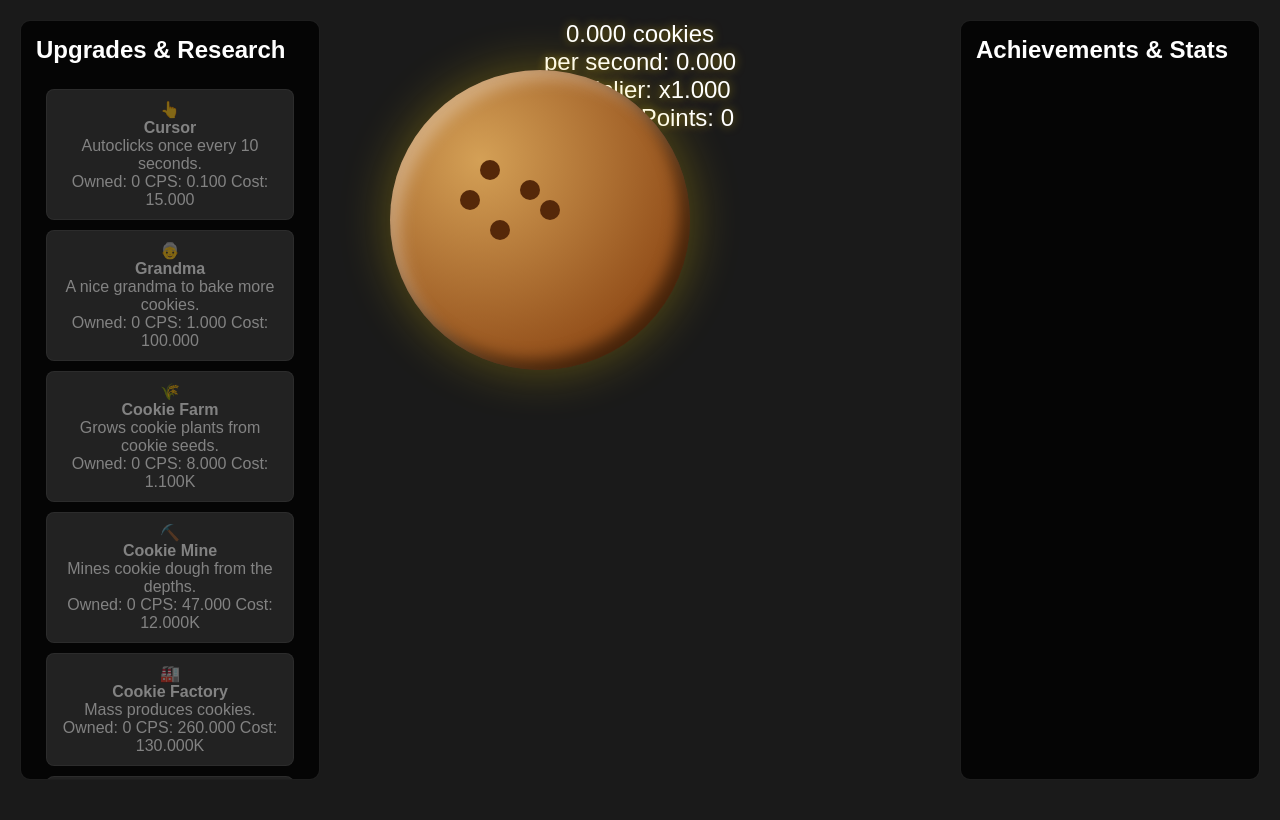
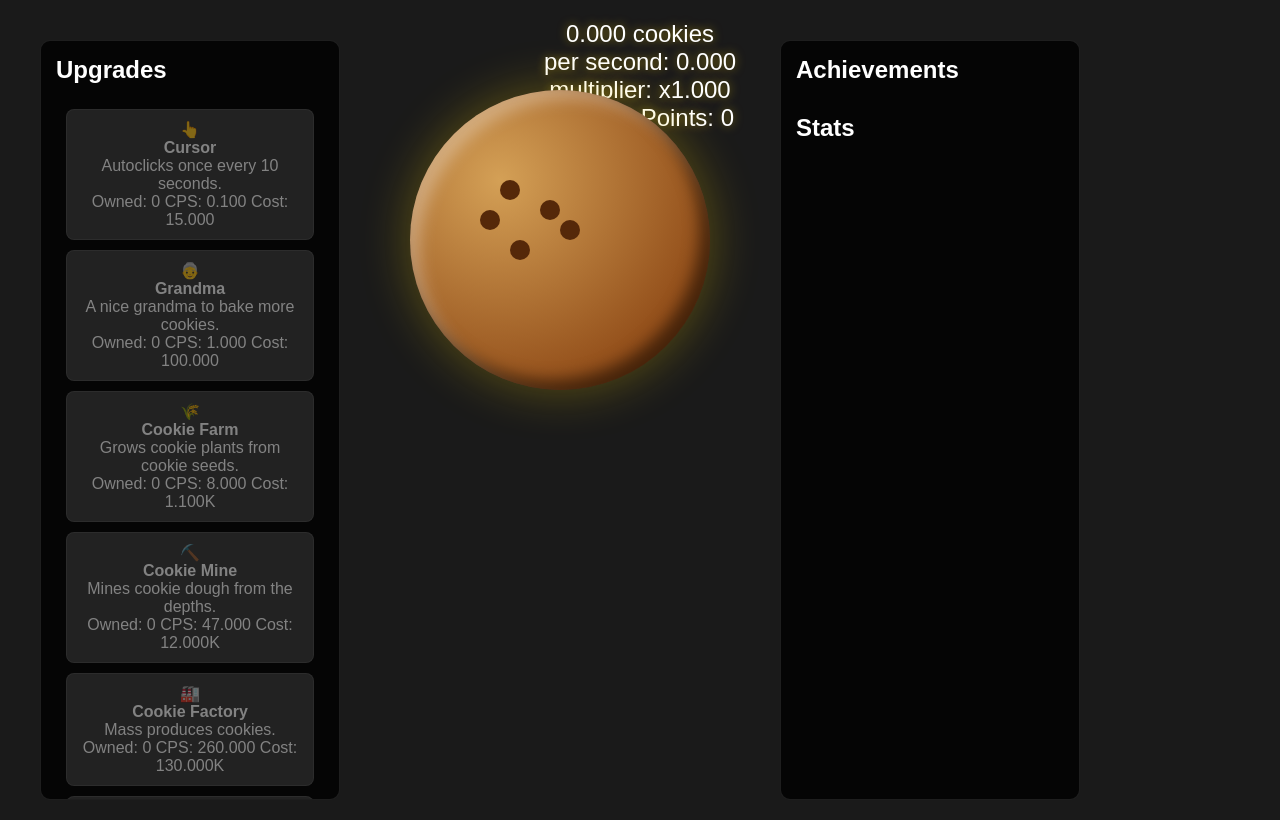
Before and after one commit to SantaClauseMacros/cockie-clicker, a plain HTML site: page index.html in a window 1280 px wide. Drawn offline with nearby package versions, Linux system fonts and the light colour scheme.

Commit message:
Update index.html

```diff
--- a/index.html
+++ b/index.html
@@ -10,15 +10,15 @@
 <body>
     <div id="dimension-portal" class="dimension-portal"></div>
     <div class="game-container">
-        <!-- Left Panel -->
+        <!-- Panels Container (Upgrades, Achievements, and Stats) -->
+        <div class="panels-container">
+            <!-- Left panel for upgrades -->
             <div class="side-panel" id="upgrades-panel">
-            <h2>Upgrades & Research</h2>
-            <div class="upgrades-grid" id="upgrades-grid"></div>
-            <div class="research-tree" id="research-tree"></div>
-            <div id="mini-games-container"></div>
+                <h2>Upgrades</h2>
+                <div id="upgrades-grid" class="upgrades-grid"></div>
             </div>
 
-        <!-- Center Panel -->
+            <!-- Middle panel (where cookie is) stays the same -->
             <div class="main-content">
                 <div class="stats-container">
                     <div id="cookie-count">0 cookies</div>
@@ -36,16 +36,19 @@
                 </button>
             </div>
 
-        <!-- Right Panel -->
+            <!-- Right panel for achievements & stats -->
             <div class="side-panel">
-            <h2>Achievements & Stats</h2>
-            <div id="achievements"></div>
-            <div id="statistics"></div>
+                <h2>Achievements</h2>
+                <div id="achievements-list" class="achievements-list"></div>
+                <h2>Stats</h2>
+                <div id="stats" class="stats"></div>
             </div>
         </div>
 
         <!-- Special Events Container -->
         <div id="special-events-container"></div>
+
+    </div>
 
     <!-- Game Scripts -->
     <script src="js/config.js"></script>
```
Lines whose indentation alone changed are shown as unchanged.
